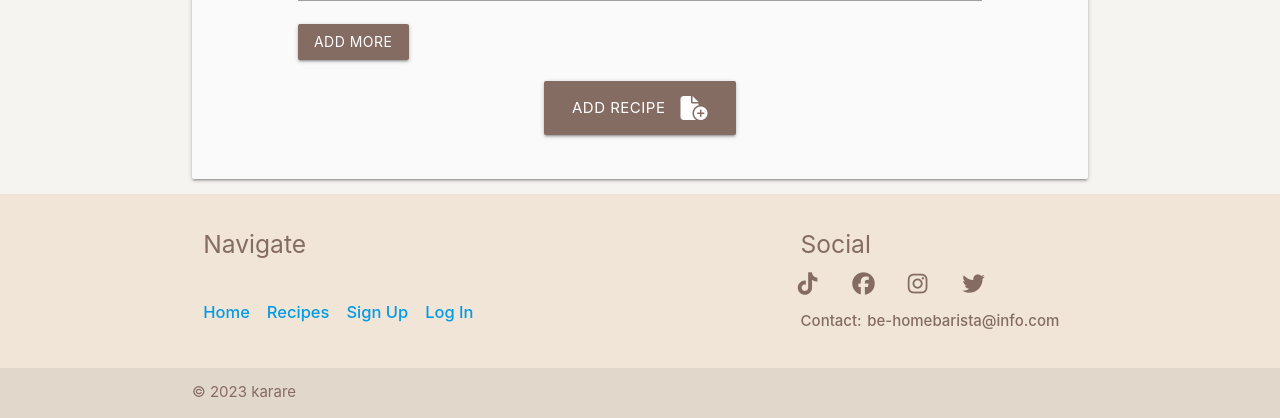
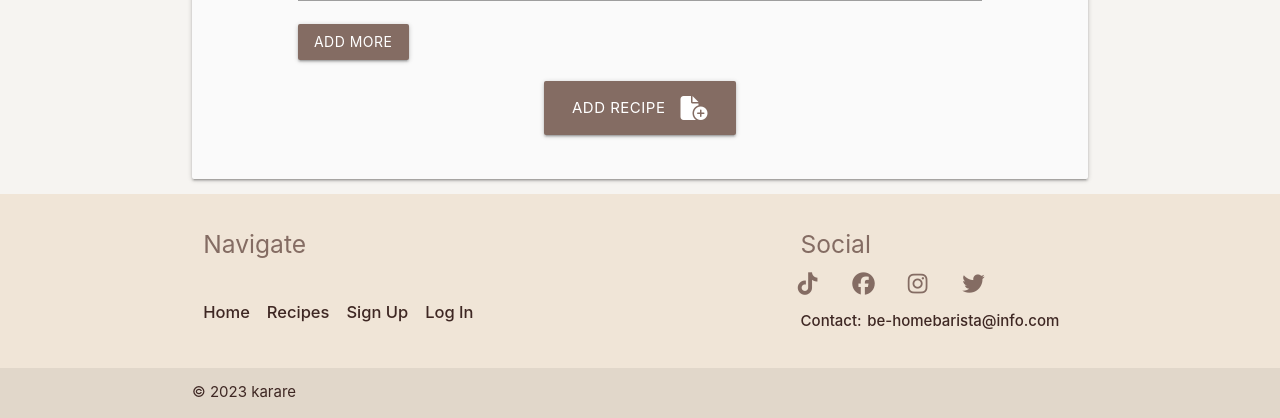
Before and after one commit to karare1/coffee-book, a Flask app: page /add_recipe in a window 1280 px wide. Shown: the part 986-1404 px from the top of the page. Run offline with Flask 2, Linux system fonts and the light colour scheme; data that the repository does not hold is empty; some libraries are stand-ins or nearby versions.

Commit message:
Add labels to social media links and change footer font to improve readability

```diff
--- a/templates/base.html
+++ b/templates/base.html
@@ -53,32 +53,33 @@
         </ul>
       </div>
     </nav>
-    <!-- Mobile Navbar -->
+    <!-- Mobile Side Navbar -->
     <ul class="sidenav" id="mobile-demo">
         <li>
-        <h4 class="center-align light-brown-text text-darken 4 gen-font">be home barista</h4>
+          <h4 class="center-align light-brown-text text-darken 4 gen-font mobile-font">be home barista</h4>
         </li>
       <!-- Home and Recipe pages display to all users -->
-      <li><a href="{{ url_for('index') }}">Home</a></li>
-      <li><a href="{{ url_for('recipes') }}" class="nav-anchor">Recipes</a></li>
+        <li><a href="{{ url_for('index') }}" class="nav-anchor-mobile">Home</a></li>
+        <li><a href="{{ url_for('recipes') }}" class="nav-anchor-mobile">Recipes</a></li>
       <!-- Profile page display to a signed up user -->
       {% if session.user_record %}
-      <li><a href="{{ url_for('profile', username=session['user_record']) }}" class="nav-anchor">Profile</a></li>
+        <li><a href="{{ url_for('profile', username=session['user_record']) }}" class="nav-anchor-mobile">Profile</a></li>
        <!-- category page display only to an admin -->
       {% if session.user_record|lower == "admin"|lower %}
-      <li><a href="{{ url_for('coffee_categ') }}" class="nav-anchor">Coffee Category</a></li>
+        <li><a href="{{ url_for('coffee_categ') }}" class="nav-anchor-mobile">Coffee Category</a></li>
       {% endif %}
       <!-- log out page display only to a signed up user -->
-      <li><a href="{{ url_for('log_out') }}" class="nav-anchor">Log Out</a></li>
+        <li><a href="{{ url_for('log_out') }}" class="nav-anchor-mobile">Log Out</a></li>
       {% else %}
      <!-- Sign up and log in display to all users -->
-      <li><a href="{{ url_for('sign_up') }}" class="nav-anchor">Sign Up</a></li>
-      <li><a href="{{ url_for('log_in') }}" class="nav-anchor">Log In</a></li>
+        <li><a href="{{ url_for('sign_up') }}" class="nav-anchor-mobile">Sign Up</a></li>
+        <li><a href="{{ url_for('log_in') }}" class="nav-anchor-mobile">Log In</a></li>
       {% endif %}
     </ul>
   </header>
 
   <section>
+    <!-- template for flash messages -->
     {% with messages = get_flashed_messages() %}
       {% if messages %}
         {% for message in messages %}
@@ -100,10 +101,10 @@
       <div class="row">
         <div class="col l6 s12">
           <h5 class="gen-font styl-nav-foot">Navigate</h5>
-          <a href="{{ url_for('index') }}" class="gen-mar gen-styl-link">Home</a>
-          <a href="{{ url_for('recipes') }}" class="gen-mar gen-styl-link">Recipes</a>
-          <a href="{{ url_for('sign_up') }}" class="gen-mar gen-styl-link">Sign Up</a>
-          <a href="{{ url_for('log_in') }}" class="gen-styl-link">Log In</a>
+          <a href="{{ url_for('index') }}" class="gen-mar gen-styl-link brown-text text-darken-4">Home</a>
+          <a href="{{ url_for('recipes') }}" class="gen-mar gen-styl-link brown-text text-darken-4">Recipes</a>
+          <a href="{{ url_for('sign_up') }}" class="gen-mar gen-styl-link brown-text text-darken-4">Sign Up</a>
+          <a href="{{ url_for('log_in') }}" class="gen-styl-link brown-text text-darken-4 ">Log In</a>
           <div>
           </div>
         </div>
@@ -111,17 +112,17 @@
         <div class="col l4 offset-l2 s12">
           <h5 class="gen-font">Social</h5>
           <ul class="ul-grid">
-            <li><a class="gen-font" href="#!"><i class="fa-brands fa-tiktok"></i></a></li>
-            <li><a class="gen-font" href="#!"><i class="fa-brands fa-facebook"></i></a></li>
-            <li><a class="gen-font" href="#!"><i class="fa-brands fa-instagram"></i></a></li>
-            <li><a class="gen-font" href="#!"><i class="fa-brands fa-twitter"></i></a></li>
+            <li><a class="gen-font" href="https://www.tiktok.com/" target=_blank aria-label="Link to Tiktok"><i class="fa-brands fa-tiktok"></i></a></li>
+            <li><a class="gen-font" href="https://www.facebook.com/" target=_blank aria-label="Link to Facebook"><i class="fa-brands fa-facebook"></i></a></li>
+            <li><a class="gen-font" href="https://www.instagram.com/" target=_blank aria-label="Link to Instagram"><i class="fa-brands fa-instagram"></i></a></li>
+            <li><a class="gen-font" href="https://twitter.com/?lang=en" target=_blank aria-label="Link to Twitter"><i class="fa-brands fa-twitter"></i></a></li>
           </ul>
-          <p class="gen-font"><span class="add-styl"><strong>Contact:</strong></span><strong>be-homebarista@info.com</strong></p>
+          <p class="brown-text text-darken-4"><span class="add-styl"><strong>Contact:</strong></span><strong>be-homebarista@info.com</strong></p>
         </div>
       </div>
     </div>
     <div class="footer-copyright">
-      <div class="container gen-font">
+      <div class="container brown-text text-darken-4">
         © 2023 karare
       </div>
     </div>
```
Lines whose indentation alone changed are shown as unchanged.
